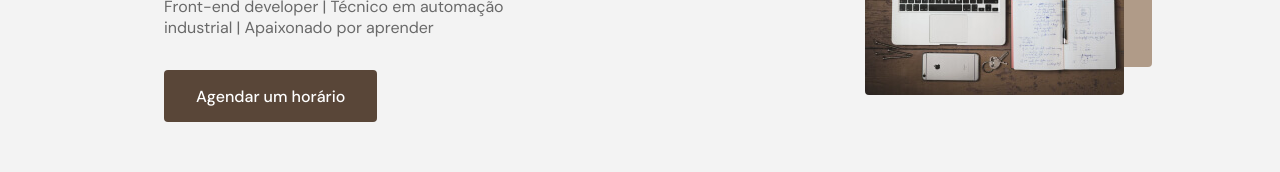
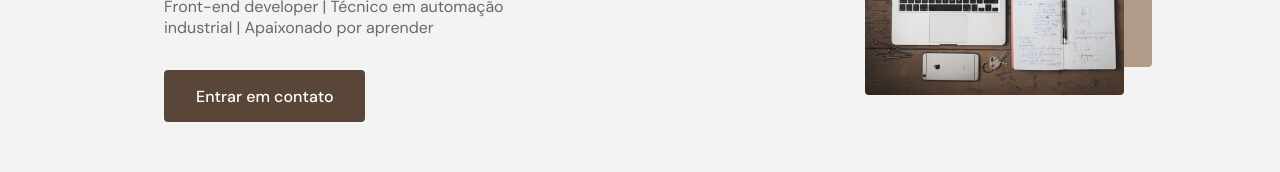
Before and after one commit to Mar-io20/Mario-Gabriel, a plain HTML site: page index.html in a window 1280 px wide. Shown: the part 316-488 px from the top of the page. Drawn offline with nearby package versions, Linux system fonts and the light colour scheme; a web font is replaced by a local one.

Commit message:
corrigindo botão

```diff
--- a/index.html
+++ b/index.html
@@ -57,9 +57,9 @@
             </p>
             <a
               class="button"
-              href="https://api.whatsapp.com/send?phone=+5512981182732&text=Entre em contato comigo"
+              href="https://api.whatsapp.com/send?phone=+5563984218043&text=Vamos conversar?"
               target="_blank"
-              >Agendar um horário</a
+              >Entrar em contato</a
             >
           </div>
         </div>
```
